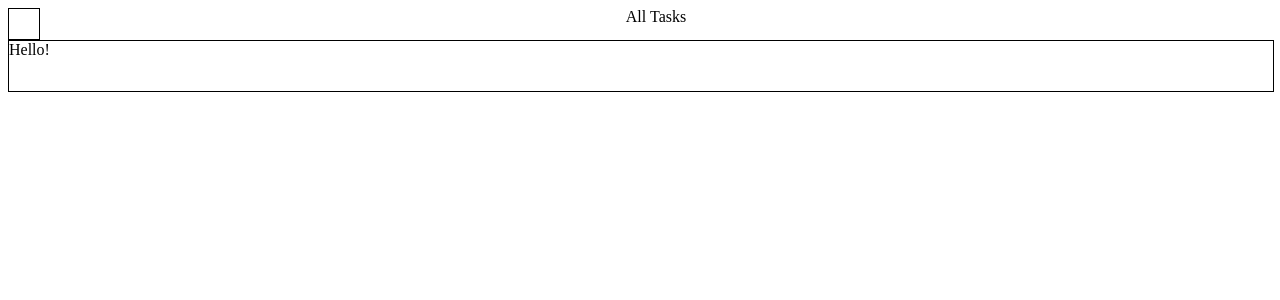
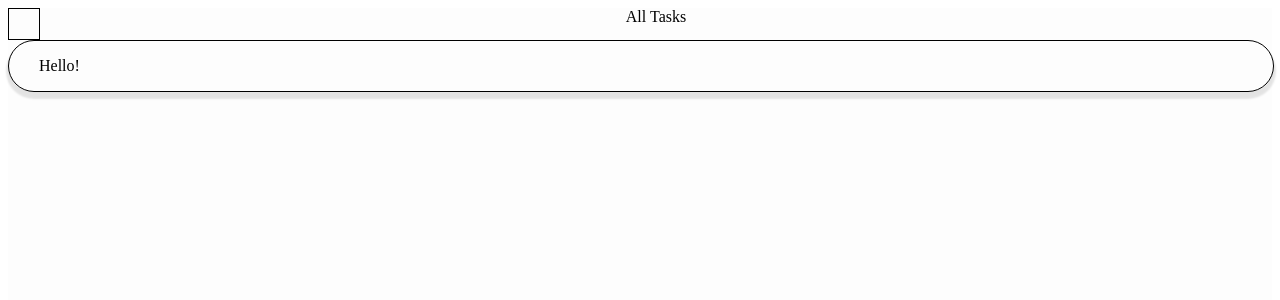
Before and after one commit to inventedbypeter/to_do_list, a React (Create React App) app: page / in a window 1280 px wide. Shown: the top 300 px of the page. Built offline with nearby package versions, Linux system fonts and the light colour scheme.

Commit message:
Create pill-shape item component using CSS

```diff
--- a/src/App.js
+++ b/src/App.js
@@ -1,12 +1,19 @@
 import Header from "./components/Header";
 import Item from "./components/Item";
+import styled from "styled-components";
+
+const AppWrapper = styled.div`
+  background-color: #fdfdfd;
+  width: 100%;
+  height: 100vh;
+`;
 
 function App() {
   return (
-    <>
+    <AppWrapper>
       <Header />
       <Item />
-    </>
+    </AppWrapper>
   );
 }
 
--- a/src/components/Item.js
+++ b/src/components/Item.js
@@ -4,10 +4,22 @@ const ItemWrapper = styled.div`
   width: 100%;
   height: 50px;
   border: 1px solid black;
+  border-radius: 999px;
+  display: flex;
+  align-items: center;
+  box-shadow: 0px 5px 2px 2px rgba(0, 0, 0, 0.1);
+
+  .text {
+    margin-left: 30px;
+  }
 `;
 
 function Item() {
-  return <ItemWrapper>Hello!</ItemWrapper>;
+  return (
+    <ItemWrapper>
+      <div className="text">Hello!</div>
+    </ItemWrapper>
+  );
 }
 
 export default Item;
```
Also changed, not shown: Screen Shot 2022-09-12 at 10.36.37 PM.png (added).
